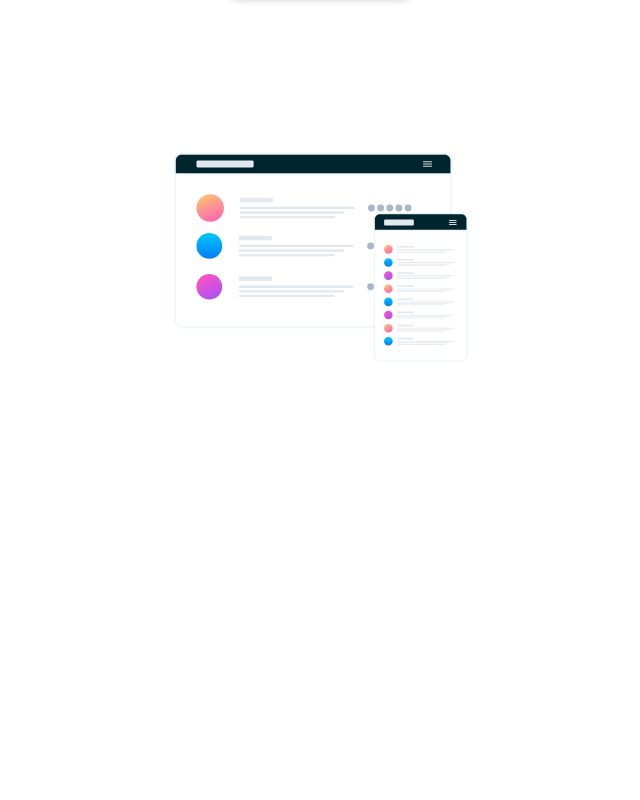
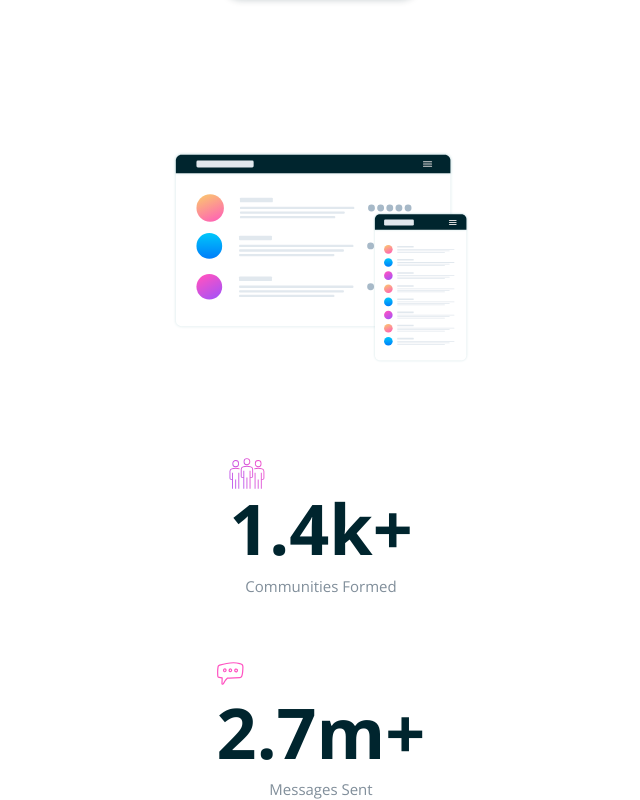
Before and after one commit to Mariam-Mantidze/Huddle-landing-page, a plain HTML site: page index.html in a window 1280 px wide. Shown: the part 473-1273 px from the top of the page, without its empty margins (319-959 px from the left). Before the commit the page ends 836 px from the top, so only its background shows below. Drawn offline with nearby package versions, Linux system fonts and the light colour scheme.

Commit message:
finish diagram section

```diff
--- a/index.html
+++ b/index.html
@@ -29,6 +29,27 @@
           src="./images/screen-mockups.svg"
           alt="screen mockups" />
       </section>
+
+      <section id="diagram">
+        <div class="diagram-flex-grp">
+          <img
+            class="diagram-icon"
+            id="community-img"
+            src="./images/icon-communities.svg"
+            alt="community icon" />
+          <h3>1.4k+</h3>
+          <span>Communities Formed</span>
+        </div>
+        <div class="diagram-flex-grp">
+          <img
+            class="diagram-icon"
+            id="msg-img"
+            src="./images/icon-messages.svg"
+            alt="message icon" />
+          <h3>2.7m+</h3>
+          <span>Messages Sent</span>
+        </div>
+      </section>
     </main>
   </body>
   <footer></footer>
--- a/styles.css
+++ b/styles.css
@@ -99,3 +99,51 @@ main p {
   width: 29.6rem;
   margin-top: 15.5rem;
 }
+
+#diagram {
+  display: flex;
+  flex-direction: column;
+  gap: 9rem;
+  align-items: center;
+  justify-content: center;
+  margin-top: 12rem;
+}
+
+.diagram-flex-grp {
+  display: flex;
+  flex-direction: column;
+  align-items: center;
+  text-align: center;
+  position: relative;
+}
+
+.diagram-flex-grp h3 {
+  color: #00252e;
+  font-size: 7rem;
+  font-style: normal;
+  font-weight: 700;
+  line-height: 91.429px; /* 150% */
+}
+
+.diagram-flex-grp span {
+  color: #808e9a;
+  /* text-align: center; */
+  font-size: 1.5rem;
+  font-style: normal;
+  font-weight: 400;
+  line-height: 2.2rem; /* 150% */
+}
+
+.diagram-icon {
+  position: absolute;
+  top: -2.5rem;
+  left: 0;
+}
+
+#msg-img {
+  width: 27.317px;
+}
+
+#community-img {
+  width: 35.556px;
+}
```
